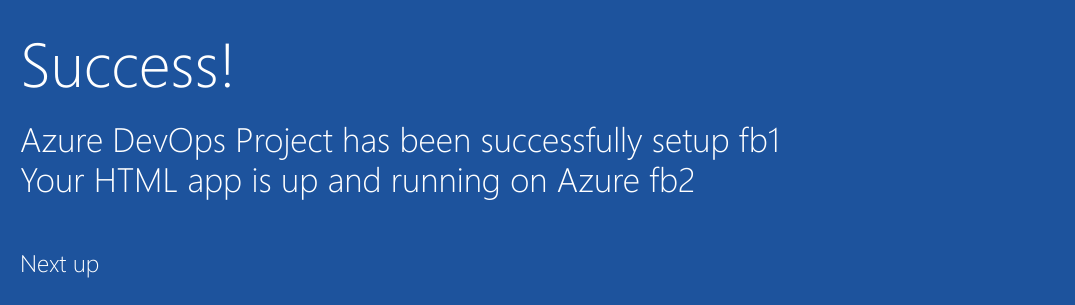
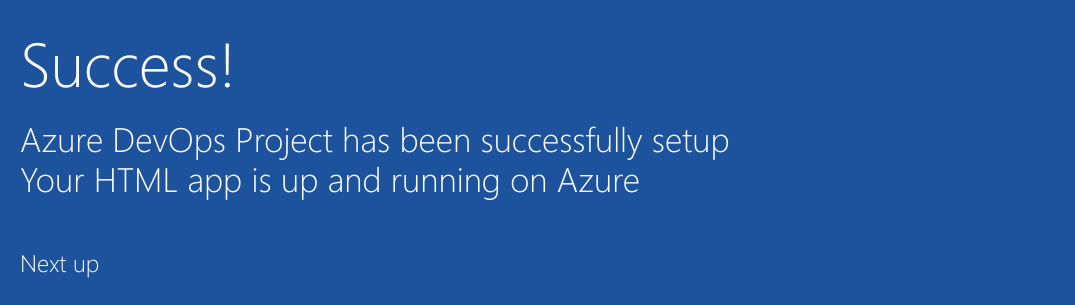
Before and after one commit to CodeGitti/sample-project, a plain HTML site: page index.html in a window 1280 px wide. Shown: the part 370-675 px from the top of the page, 205-1280 px from the left. Drawn offline with Linux system fonts and the light colour scheme.

Commit message:
Update index.html

```diff
--- a/index.html
+++ b/index.html
@@ -19,8 +19,8 @@ i <!Doctype html>
         </div>
             <div class="content-body">
                 <div class="success-text">Success!</div>
-                <div class="description line-1"> Azure DevOps Project has been successfully setup fb1</div>
-                <div class="description line-2"> Your HTML app is up and running on Azure fb2</div>
+                <div class="description line-1"> Azure DevOps Project has been successfully setup </div>
+                <div class="description line-2"> Your HTML app is up and running on Azure </div>
                 <div class="next-steps-container">
                     <div class="next-steps-header">Next up</div>
                     <div class="next-steps-body">
```
